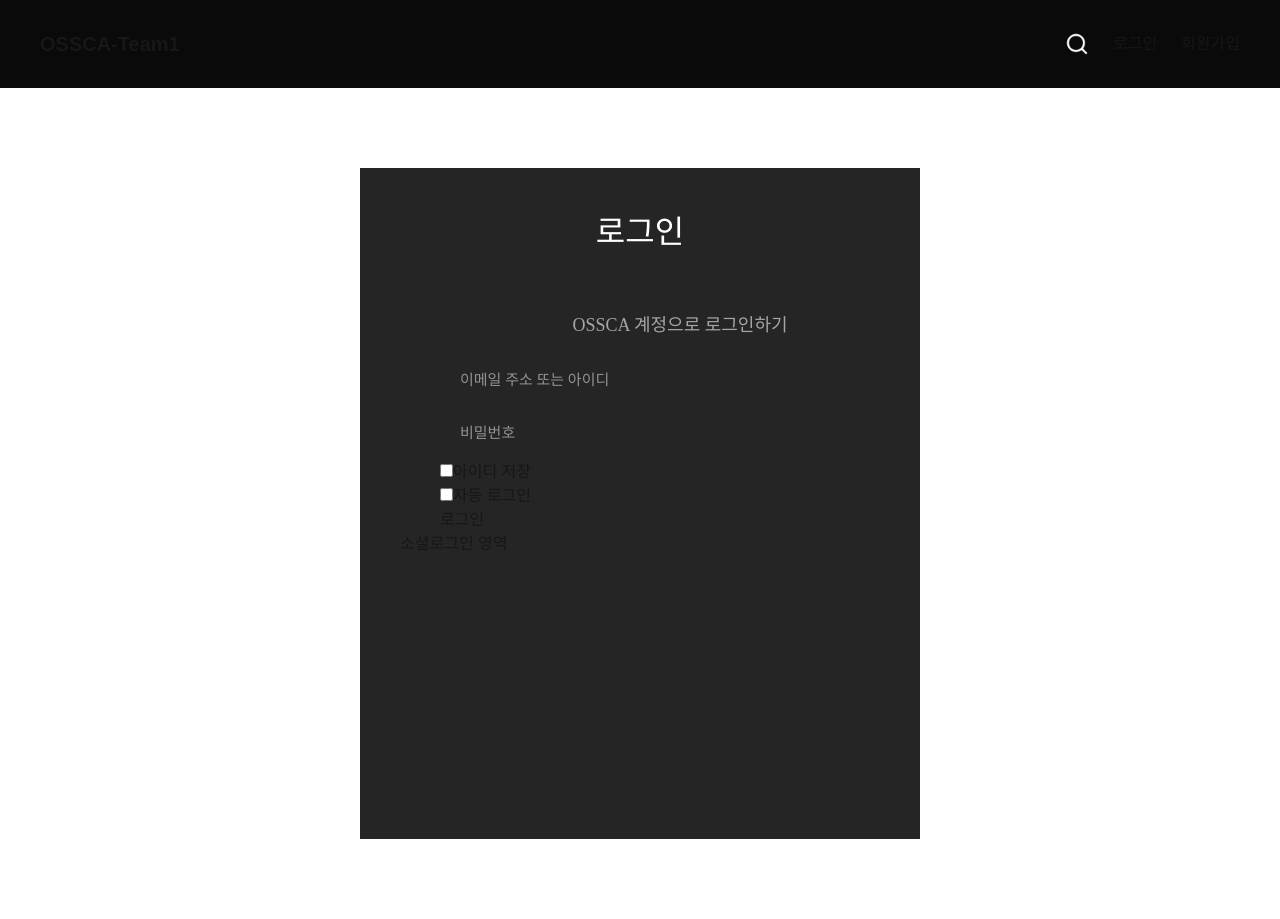
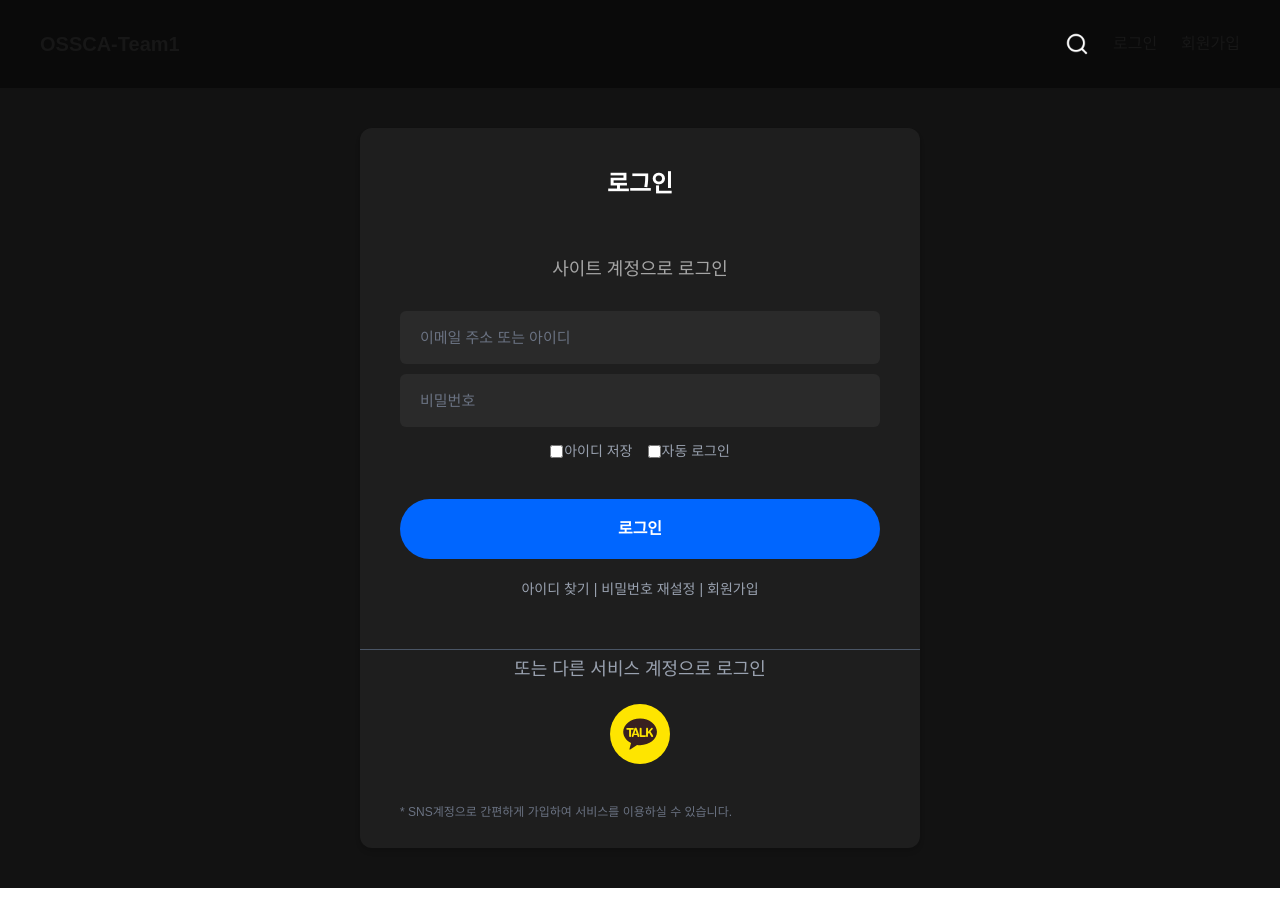
Before and after one commit to OSSCA-team1/next-movie-viewer, a Next.js app: page /login in a window 1280 px wide. After the commit the page ends 888 px from the top, so only its background shows below. Built offline with nearby package versions, Linux system fonts and the light colour scheme.

Commit message:
feat: 로그인 및 소셜로그인 기능 추가

```diff
--- a/package.json
+++ b/package.json
@@ -12,6 +12,7 @@
   "dependencies": {
     "axios": "^1.9.0",
     "next": "15.3.1",
+    "next-auth": "^4.24.11",
     "react": "^19.0.0",
     "react-dom": "^19.0.0"
   },
--- /dev/null
+++ b/src/app/api/auth/[...nextauth]/route.ts
@@ -0,0 +1,19 @@
+import NextAuth from "next-auth";
+import KakaoProvider from "next-auth/providers/kakao";
+
+const handler = NextAuth({
+  providers: [
+    KakaoProvider({
+      clientId: process.env.KAKAO_CLIENT_ID || "",
+      clientSecret: process.env.KAKAO_CLIENT_SECRET || "",
+    }),
+  ],
+  secret: process.env.NEXTAUTH_SECRET,
+  callbacks: {
+    async redirect({ baseUrl }) {
+      return baseUrl + "/movies";
+    },
+  },
+});
+
+export { handler as GET, handler as POST };
--- a/src/app/layout.tsx
+++ b/src/app/layout.tsx
@@ -3,7 +3,7 @@
 import Header from "@/components/common/Header";
 import "./globals.css";
 import "../styles/style.css";
-
+import AuthSession from "@/components/features/providers/AuthSession";
 
 const geistSans = Geist({
   variable: "--font-geist-sans",
@@ -31,7 +31,7 @@
         className={`${geistSans.variable} ${geistMono.variable} antialiased`}
       >
         <Header />
-        {children}
+        <AuthSession>{children}</AuthSession>
       </body>
     </html>
   );
--- a/src/app/login/page.tsx
+++ b/src/app/login/page.tsx
@@ -1,46 +1,139 @@
-//로그인 페이지
+"use client";
+
+import KakaoLoginButton from "@/components/features/auth/KakaoLoginButton";
+import { useRouter } from "next/navigation";
+import { useEffect, useState } from "react";
+
+const userInfo = {
+  id: "admin",
+  password: "admin",
+};
 
 export default function LoginPage() {
+  const router = useRouter();
+  const [userId, setUserId] = useState("");
+  const [password, setPassword] = useState("");
+  const [rememberId, setRememberId] = useState(false);
+
+  useEffect(() => {
+    const savedId = localStorage.getItem("savedUserId");
+    if (savedId) {
+      setUserId(savedId);
+      setRememberId(true);
+    }
+  }, []);
+
+  const handleLogin = (e: React.FormEvent) => {
+    e.preventDefault();
+
+    if (userId === userInfo.id && password === userInfo.password) {
+      if (rememberId) {
+        localStorage.setItem("savedUserId", userId);
+      } else {
+        localStorage.removeItem("savedUserId");
+      }
+      router.push("/movies");
+    } else {
+      alert("로그인 정보를 다시 확인해주세요");
+    }
+  };
+
   return (
-    <div className="login-page-box">
-      <h1 className="login-h1">로그인</h1>
-      <div className="join-box">
-        <h2 className="login-h2">OSSCA 계정으로 로그인하기</h2>
-        <form>
-          <fieldset>
-            <ul>
-              <li>
-                <input
-                  type="text"
-                  title="아이디"
-                  className="input-style01"
-                  placeholder="이메일 주소 또는 아이디"
-                ></input>
+    <div className="min-h-screen bg-[#121212] flex items-center justify-center px-4">
+      <div className="bg-[#1e1e1e] w-[560px] h-[720px] rounded-xl shadow-md py-40 text-white">
+        <h1 className="text-2xl w-[560px] h-[47px] font-bold text-center mb-40">
+          로그인
+        </h1>
+        <div className="text-center px-40 text-[rgb(165,165,165)] w-[560px]">
+          <h2 className="text-center  w-[480px]  text-[18px] font-normal leading-[28px] text-[rgb(165,165,165)] mb-28">
+            사이트 계정으로 로그인
+          </h2>
+
+          <form
+            onSubmit={handleLogin}
+            className=" text-[rgb(165,165,165)]  space-y-4 "
+          >
+            <ul className="text-[rgb(165,165,165)] w-[480px] h-[116px]">
+              <li className="text-[rgb(165,165,165)] w-[480px]  h-[53px]  text-left mb-10">
+                <label className="text-[rgb(165,165,165)] w-auto h-auto mb-10">
+                  <input
+                    type="text"
+                    placeholder="이메일 주소 또는 아이디"
+                    value={userId}
+                    onChange={(e) => setUserId(e.target.value)}
+                    title="아이디"
+                    className="text-[15px] w-[480px] h-[53px]  bg-[#2a2a2a] px-20 rounded-md placeholder-gray-500 focus:outline-none"
+                  />
+                </label>
+              </li>
+              <li className="text-[rgb(165,165,165)] w-[480px]  h-[53px]  text-left">
+                <label className="text-[rgb(165,165,165)] w-auto h-auto mb-10">
+                  <input
+                    type="password"
+                    placeholder="비밀번호"
+                    value={password}
+                    onChange={(e) => setPassword(e.target.value)}
+                    title="비밀번호"
+                    className="text-[15px] w-[480px] h-[53px]  bg-[#2a2a2a] px-20 rounded-md placeholder-gray-500 focus:outline-none"
+                  />
+                </label>
+              </li>
+            </ul>
+            <ul className="flex justify-center space-x-4 text-sm text-gray-400 mt-14 mb-33 w-[480px]  h-[23px]">
+              <li className="text-left mr-15">
+                <label className="flex items-center space-x-1">
+                  <input
+                    type="checkbox"
+                    checked={rememberId}
+                    onChange={(e) => setRememberId(e.target.checked)}
+                    className="accent-blue-500"
+                  />
+                  <span>아이디 저장</span>
+                </label>
               </li>
               <li>
-                <input
-                  type="password"
-                  title="비밀번호"
-                  className="input-style01"
-                  placeholder="비밀번호"
-                ></input>
+                <label className="flex items-center space-x-1">
+                  <input type="checkbox" className="accent-blue-500" />
+                  <span>자동 로그인</span>
+                </label>
               </li>
             </ul>
-            <ul className="checkbox">
-              <li>
-                <input id="id-save" type="checkbox" />
-                <label htmlFor="id-save">아이디 저장</label>
-              </li>
-              <li>
-                <input id="login-auto" type="checkbox" />
-                <label htmlFor="login-auto">자동 로그인</label>
+            <div className="btn-purple btn-purple-dark">
+              <button
+                type="submit"
+                className="w-full bg-[#0066ff] hover:bg-blue-600 text-white py-3 rounded-full w-[480px] h-[60px] font-semibold mt-2"
+              >
+                로그인
+              </button>
+            </div>
+
+            <div className="flex justify-center space-x-4 text-sm text-gray-400 mt-20 mb-50">
+              <a href="#">아이디 찾기</a>
+              <span>|</span>
+              <a href="#">비밀번호 재설정</a>
+              <span>|</span>
+              <a href="#">회원가입</a>
+            </div>
+          </form>
+        </div>
+        <hr className="my-6 border-gray-600" />
+        <div className="text-[rgb(165,165,165)] w-[480px] h-[53px]  px-40">
+          <div className="text-center text-[18px] text-gray-400  w-[480px] h-[28px]">
+            또는 다른 서비스 계정으로 로그인
+          </div>
+
+          <div className="flex justify-center gap-4 w-[364px] h-[60px] mb-40 mt-20 mx-58">
+            <ul className="flex gap-50">
+              <li className="w-[60px] h-[60px]">
+                <KakaoLoginButton />
               </li>
             </ul>
-            <button>로그인</button>
-          </fieldset>
-        </form>
+          </div>
+          <p className="text-xs text-gray-500 mt-4 leading-snug">
+            * SNS계정으로 간편하게 가입하여 서비스를 이용하실 수 있습니다.
+          </p>
+        </div>
       </div>
-      <div className="sns-box">소셜로그인 영역</div>
     </div>
   );
 }
--- /dev/null
+++ b/src/components/features/auth/KakaoLoginButton.tsx
@@ -0,0 +1,27 @@
+"use client";
+
+import { signIn } from "next-auth/react";
+
+export default function KakaoLoginButton() {
+  return (
+    <button
+      onClick={() => {
+        signIn("kakao");
+      }}
+      role="button"
+      data-snstype="kakao"
+      data-usereturnurl="true"
+      className="flex items-center"
+    >
+      <i className="sns-logo w-[60px] h-[60px]">
+        <img
+          width={60}
+          height={60}
+          src="/images/btn_kakao.svg"
+          alt="kakao-logo"
+        />
+      </i>
+      <span className="sr-only">카카오로 로그인</span>
+    </button>
+  );
+}
--- /dev/null
+++ b/src/components/features/providers/AuthSession.tsx
@@ -0,0 +1,14 @@
+"use client";
+
+import { SessionProvider } from "next-auth/react";
+import { ReactNode } from "react";
+import { Session } from "next-auth";
+
+type Props = {
+  session?: Session | null;
+  children: ReactNode;
+};
+
+export default function AuthSession({ session, children }: Props) {
+  return <SessionProvider session={session}>{children}</SessionProvider>;
+}
--- a/src/styles/style.css
+++ b/src/styles/style.css
@@ -20,58 +20,3 @@
 .leading-1em {
   line-height: 1em;
 }
-
-.login-h1 {
-  margin: 0 0 40px;
-  display: block;
-  font-weight: 400;
-  font-size: 32px;
-  text-align: center;
-  color: #fff;
-  font-family: "NotoSans sans-serif";
-}
-
-.login-h2 {
-  display: block;
-  margin-bottom: 28px;
-  text-align: center;
-  font-weight: 400;
-  font-size: 18px;
-  line-height: 28px;
-  color: #a5a5a5;
-  font-family: "NotoSans sans-serif";
-  margin-block-start: 0.83em;
-  margin-block-end: 0.83em;
-  margin-inline-start: 0px;
-  margin-inline-end: 0px;
-  unicode-bidi: isolate;
-}
-
-.login-page-box {
-  margin: 80px auto;
-  padding: 40px;
-  background: #252525;
-  width: 560px;
-  height: 671px;
-}
-
-.join-box {
-  float: left;
-  width: 560px;
-  padding: 0 40px;
-}
-
-.input-style01 {
-  width: 100%;
-  font-size: 15px;
-  height: 53px;
-  color: #fff;
-  background-color: #2f2f2f;
-  border: 0;
-  appearance: none;
-  border-radius: 5px;
-  padding: 0 20px;
-  font-weight: 400;
-  background: transparent;
-  font-family: "NotoSans sans-serif";
-}
```
Also changed, not shown: public/images/btn_kakao.svg (added), 1 other file (tests, documents, lock files or other folders).
